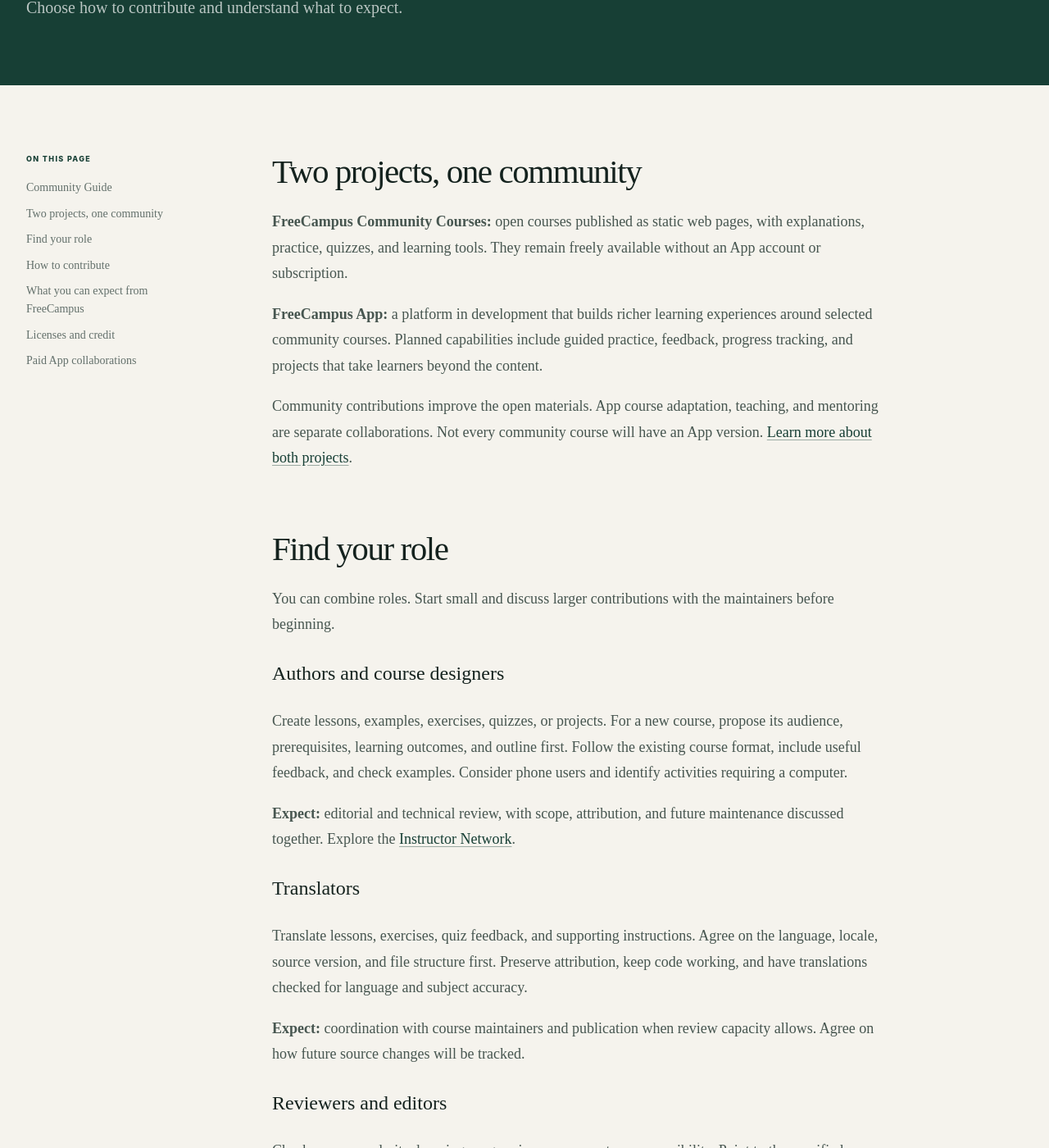
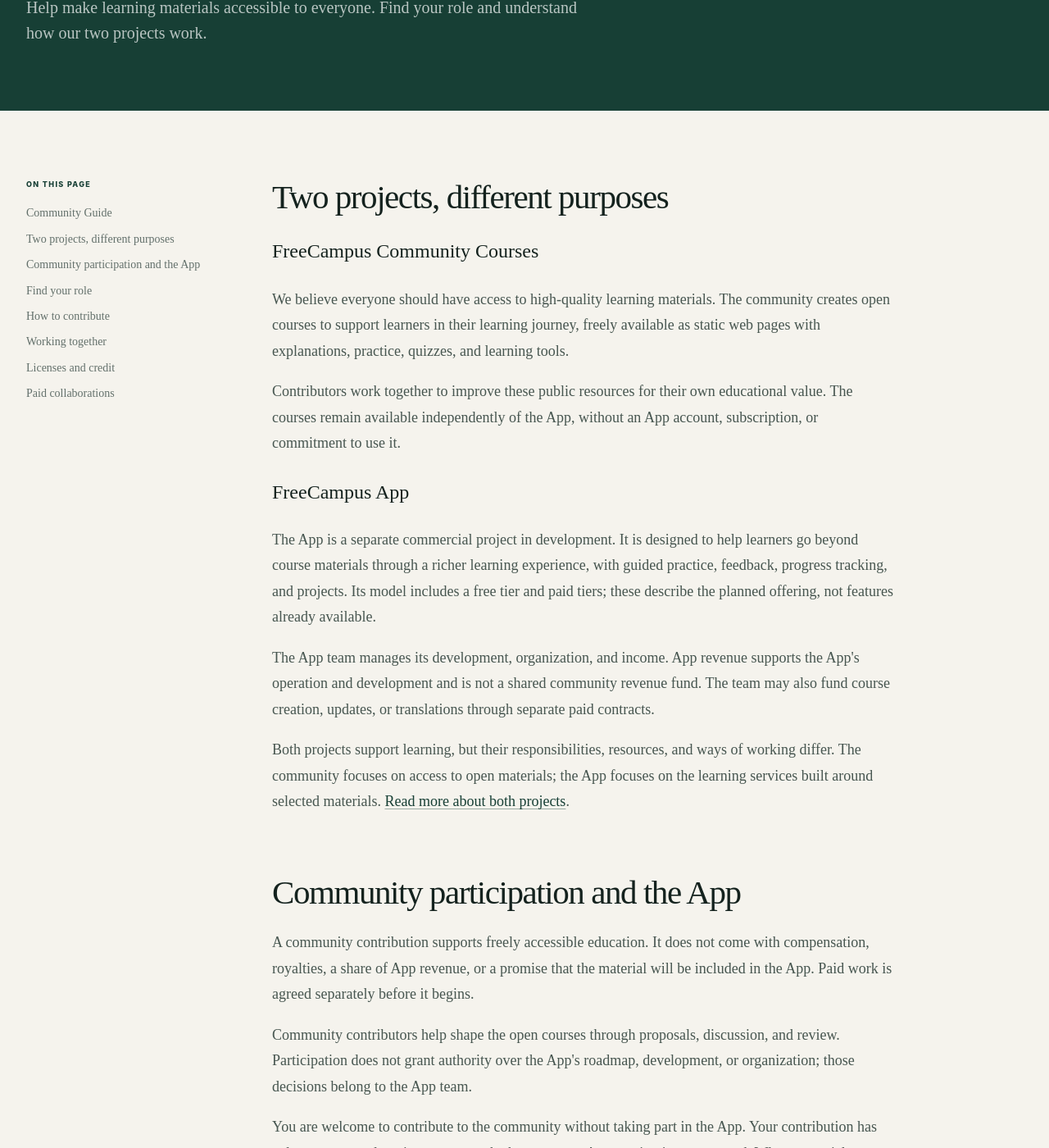
Before and after one commit to freecampus/freecampus.github.io, an MkDocs documentation site: the page built from docs/community-guide.md, in a window 1280 px wide and 1400 px high, scrolled down 338 px. Shown: the whole window at 82% size. Built offline with MkDocs 1.6.1, drawn with Linux system fonts in a browser that asks for light colours; some of the changed text lies outside the part shown.

Commit message:
docs: clarify independent community and commercial App purposes

```diff
--- a/docs/community-guide.md
+++ b/docs/community-guide.md
@@ -1,16 +1,32 @@
 ---
 title: Community Guide
-intro: Choose how to contribute and understand what to expect.
+intro: Help make learning materials accessible to everyone. Find your role and understand how our two projects work.
 description: Community roles, contribution steps, licensing, and collaboration on FreeCampus App courses.
 ---
 
-## Two projects, one community
+## Two projects, different purposes
 
-**FreeCampus Community Courses:** open courses published as static web pages, with explanations, practice, quizzes, and learning tools. They remain freely available without an App account or subscription.
+### FreeCampus Community Courses
 
-**FreeCampus App:** a platform in development that builds richer learning experiences around selected community courses. Planned capabilities include guided practice, feedback, progress tracking, and projects that take learners beyond the content.
+We believe everyone should have access to high-quality learning materials. The community creates open courses to support learners in their learning journey, freely available as static web pages with explanations, practice, quizzes, and learning tools.
 
-Community contributions improve the open materials. App course adaptation, teaching, and mentoring are separate collaborations. Not every community course will have an App version. [Learn more about both projects](about.md).
+Contributors work together to improve these public resources for their own educational value. The courses remain available independently of the App, without an App account, subscription, or commitment to use it.
+
+### FreeCampus App
+
+The App is a separate commercial project in development. It is designed to help learners go beyond course materials through a richer learning experience, with guided practice, feedback, progress tracking, and projects. Its model includes a free tier and paid tiers; these describe the planned offering, not features already available.
+
+The App team manages its development, organization, and income. App revenue supports the App's operation and development and is not a shared community revenue fund. The team may also fund course creation, updates, or translations through separate paid contracts.
+
+Both projects support learning, but their responsibilities, resources, and ways of working differ. The community focuses on access to open materials; the App focuses on the learning services built around selected materials. [Read more about both projects](about.md).
+
+## Community participation and the App
+
+A community contribution supports freely accessible education. It does not come with compensation, royalties, a share of App revenue, or a promise that the material will be included in the App. Paid work is agreed separately before it begins.
+
+Community contributors help shape the open courses through proposals, discussion, and review. Participation does not grant authority over the App's roadmap, development, or organization; those decisions belong to the App team.
+
+You are welcome to contribute to the community without taking part in the App. Your contribution has value as an open learning resource whether or not an App version is ever created. Where materials are reused, their licenses, ownership, and attribution requirements continue to apply.
 
 ## Find your role
 
@@ -20,37 +36,37 @@
 
 Create lessons, examples, exercises, quizzes, or projects. For a new course, propose its audience, prerequisites, learning outcomes, and outline first. Follow the existing course format, include useful feedback, and check examples. Consider phone users and identify activities requiring a computer.
 
-**Expect:** editorial and technical review, with scope, attribution, and future maintenance discussed together. Explore the [Instructor Network](instructors.md).
+Authors and maintainers discuss scope, attribution, and maintenance as part of editorial and technical review. Explore the [Instructor Network](instructors.md).
 
 ### Translators
 
 Translate lessons, exercises, quiz feedback, and supporting instructions. Agree on the language, locale, source version, and file structure first. Preserve attribution, keep code working, and have translations checked for language and subject accuracy.
 
-**Expect:** coordination with course maintainers and publication when review capacity allows. Agree on how future source changes will be tracked.
+Coordinate review and publication with course maintainers, including how future source changes will be tracked.
 
 ### Reviewers and editors
 
 Check accuracy, clarity, learning progression, assessments, or accessibility. Point to the specific lesson, explain the issue, and suggest an improvement. Test exercises and feedback, including incorrect answers.
 
-**Expect:** constructive discussion with authors and maintainers. Reviewing one lesson does not make you responsible for the entire course.
+Discuss improvements constructively with authors and maintainers. You can review a single lesson without taking responsibility for the entire course.
 
 ### Learners and testers
 
 Report confusing explanations, broken links, missing prerequisites, or exercises that fail. Share the lesson URL, what you expected, and what happened. Include your device when relevant and remove personal information from examples or screenshots.
 
-**Expect:** feedback that informs course improvements. Community courses support self-paced study; individual tutoring and fixed response times are not guaranteed.
+Your feedback helps improve self-paced courses. Individual tutoring and fixed response times are not part of the community offering.
 
 ### Developers and designers
 
 Improve websites, notebooks, quizzes, build tools, documentation, or accessibility. Read repository instructions, explain the learner problem, and validate your changes. Favor mobile usability and efficient loading; discuss new services or data collection first.
 
-**Expect:** technical review and discussion of maintenance. App development requires its own agreed scope and access.
+Discuss technical choices and maintenance with the project maintainers. App development requires its own agreed scope and access.
 
 ### Community helpers
 
 Welcome newcomers, answer questions, facilitate study discussions, or propose activities. Help learners understand the reasoning and respect different backgrounds and available study time.
 
-**Expect:** agreed responsibilities for ongoing activities or moderation. Discuss schedules and support commitments before announcing them.
+Agree on responsibilities for ongoing activities or moderation, including schedules and support commitments, before announcing them.
 
 ## How to contribute
 
@@ -61,13 +77,11 @@
 
 For a new course or a general question, [open an issue in the website repository](https://github.com/freecampus/freecampus.github.io/issues/new). Learner feedback can be submitted as an issue without a pull request.
 
-## What you can expect from FreeCampus
+## Working together
 
 We aim to provide clear guidance, constructive review, and recognition through contributor records, acknowledgments, or course credits. Discuss your preferred public name and attribution when submitting work.
 
 Publication depends on quality, suitability, licensing, and maintenance capacity. Review timing varies. Choose a contribution you can sustain; ongoing responsibilities should be agreed explicitly.
-
-**Community contributions are voluntary unless separately contracted.** Authorship, translation, and other contributions do not automatically create employment, payment, royalties, subscription revenue shares, or an App role.
 
 ## Licenses and credit
 
@@ -78,10 +92,10 @@
 
 The [website](https://github.com/freecampus/freecampus.github.io/blob/main/LICENSE), [Python](https://github.com/freecampus/python/blob/main/LICENSE), and [Mathematics](https://github.com/freecampus/math/blob/main/LICENSE) repositories currently publish BSD 3-Clause license files. Follow their actual terms, including required notices and restrictions on implied endorsement, and check for separately licensed assets. This guide does not change those licenses or set the terms for all App materials and software.
 
-## Paid App collaborations
+## Paid collaborations
 
-Interested in creating, translating, maintaining, teaching, or mentoring for an App course? Say so before starting. Paid work requires a separate agreement covering scope, deliverables, compensation, schedule, rights, attribution, and maintenance. Teaching and mentoring also need agreed hours, time zones, and support expectations.
+When the App team funds new courses, updates, translations, teaching, or mentoring, it may invite authors, translators, and other community members to discuss paid work. These opportunities depend on the App's needs and budget; community participation is not an application for a paid position or a requirement to accept one.
 
-You can discuss paid work without committing to unpaid preparation. An exploratory conversation is not a confirmed contract or a promise of App publication.
+Each collaboration needs a separate agreement covering scope, compensation, schedule, rights, attribution, and maintenance. Teaching and mentoring also need agreed hours, time zones, and support expectations. You can discuss an opportunity without committing to unpaid preparation or accepting a contract.
 
 [Introduce your idea ↗](https://github.com/freecampus/freecampus.github.io/issues/new?title=Community%20collaboration){ .inline-action }
```
